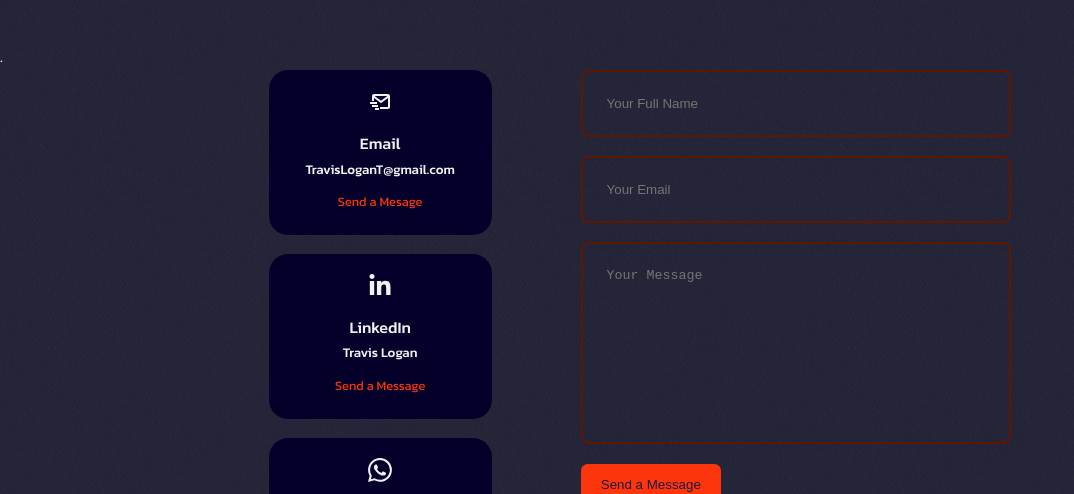
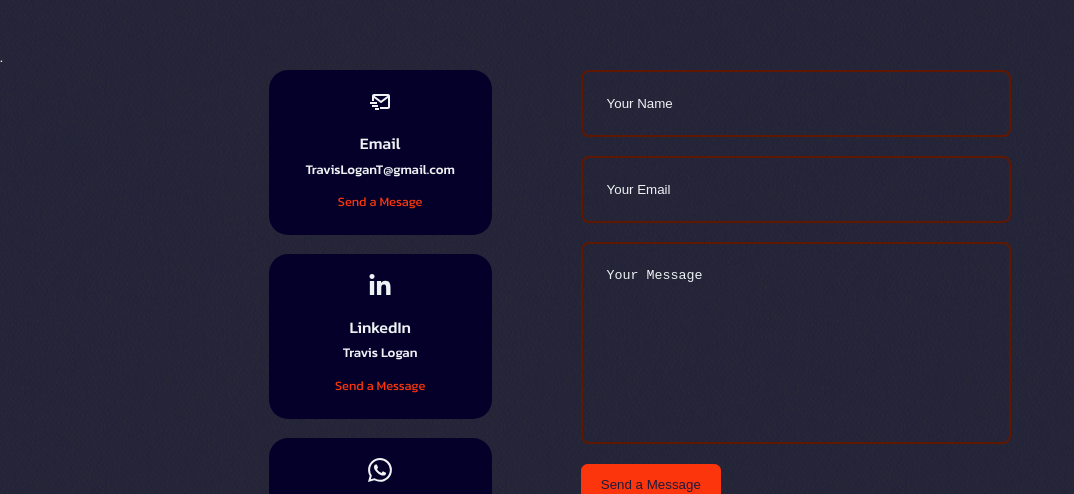
Before and after one commit to TravisLoganT/portfolio-v2, a React (Create React App) app: page / in a window 1280 px wide. Shown: the part 6765-7259 px from the top of the page, without its empty margins (0-1074 px from the left). Built offline with nearby package versions, Linux system fonts and the light colour scheme.

Commit message:
updated the contacting have automated messages

```diff
--- a/src/components/contact/Contact.css
+++ b/src/components/contact/Contact.css
@@ -52,7 +52,13 @@ textarea {
   border: 2px solid var(--color-primary-variance);
   resize: none;
   color: var(--color-white);
+
 }
+
+input::placeholder,
+  textarea::placeholder {
+    color: var(--color-white);
+  }
 
 /* ---------- MEDIA QUERIES (MEDIUM DEVICES) ---------- */
 @media screen and (max-width: 1024px) {
--- a/src/components/contact/Contact.jsx
+++ b/src/components/contact/Contact.jsx
@@ -25,7 +25,10 @@ const Contact = () => {
         (error) => {
           console.log(error.text);
         }
-      );
+    );
+    form.current.reset();
+
+    window.alert('Your message has been sent!');
   };
   return (
     <section id="contact">
@@ -70,7 +73,7 @@ const Contact = () => {
           <input
             type="text"
             name="name"
-            placeholder="Your Full Name"
+            placeholder="Your Name"
             required
           />
           <input type="text" name="email" placeholder="Your Email" required />
@@ -83,7 +86,9 @@ const Contact = () => {
           <button type="submit" className="btn btn-primary">
             Send a Message
           </button>
+
         </form>
+
       </div>
     </section>
   );
```
